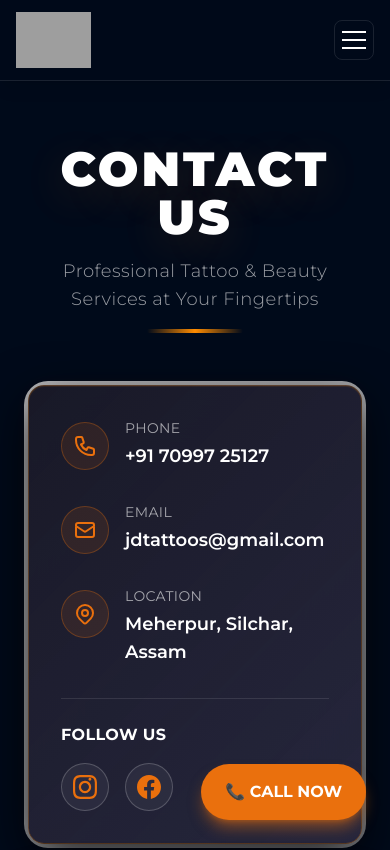
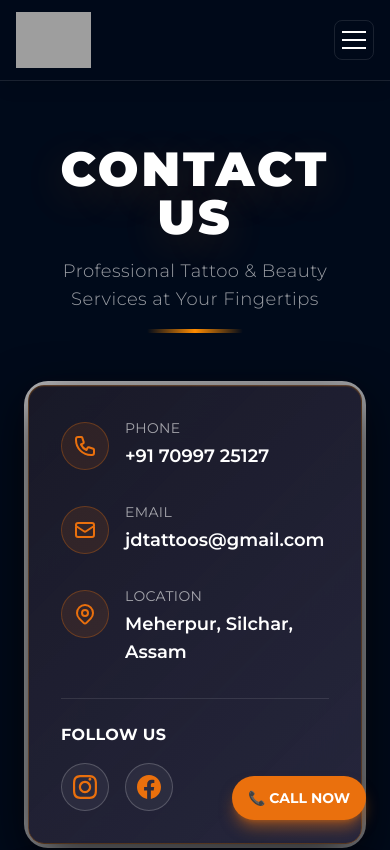
Before and after one commit to uniquesnapbox/JD-TATTO, a React (Vite) app: page /contact in a window 390 px wide. Shown: the top 850 px of the page. Built offline with nearby package versions, Linux system fonts and the light colour scheme; grey boxes are pictures that could not be loaded; the HTML template or start-up script is replaced by a standard one.

Commit message:
Make floating call button smaller for mobile users

```diff
--- a/src/components/FloatingCall.jsx
+++ b/src/components/FloatingCall.jsx
@@ -2,7 +2,7 @@ export default function FloatingCall() {
   return (
     <a
       href="tel:07099725127"
-      className="fixed bottom-6 right-6 z-40 bg-orange text-white font-bold px-6 py-4 rounded-full shadow-lg shadow-orange/50 hover:scale-110 hover:shadow-xl hover:shadow-orange/70 transition-all duration-300 md:hidden"
+      className="fixed bottom-6 right-6 z-40 bg-orange text-white font-bold px-4 py-3 text-sm rounded-full shadow-lg shadow-orange/50 hover:scale-110 hover:shadow-xl hover:shadow-orange/70 transition-all duration-300 md:hidden"
       aria-label="Call JD Tattoos"
     >
       📞 CALL NOW
```
